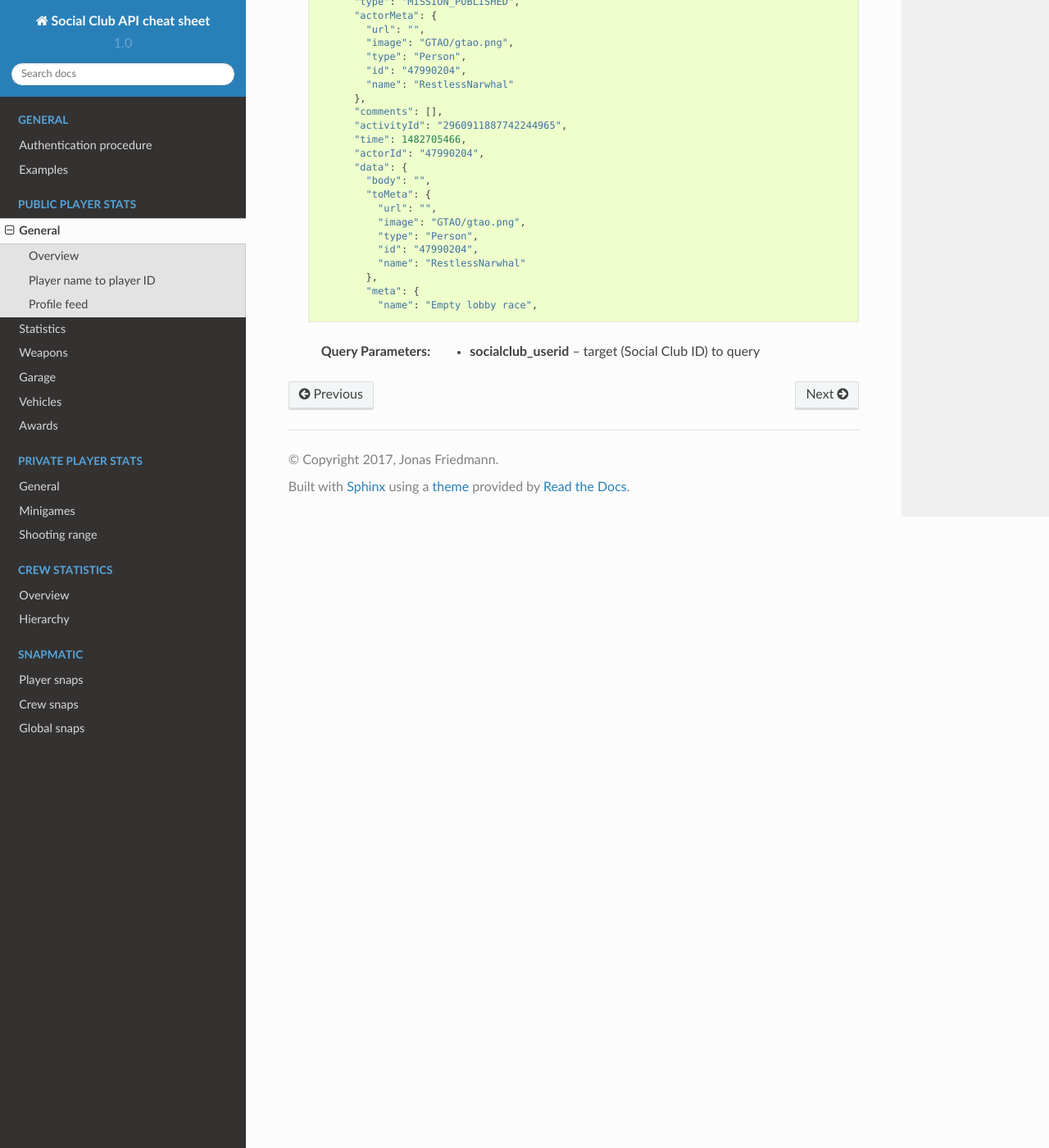
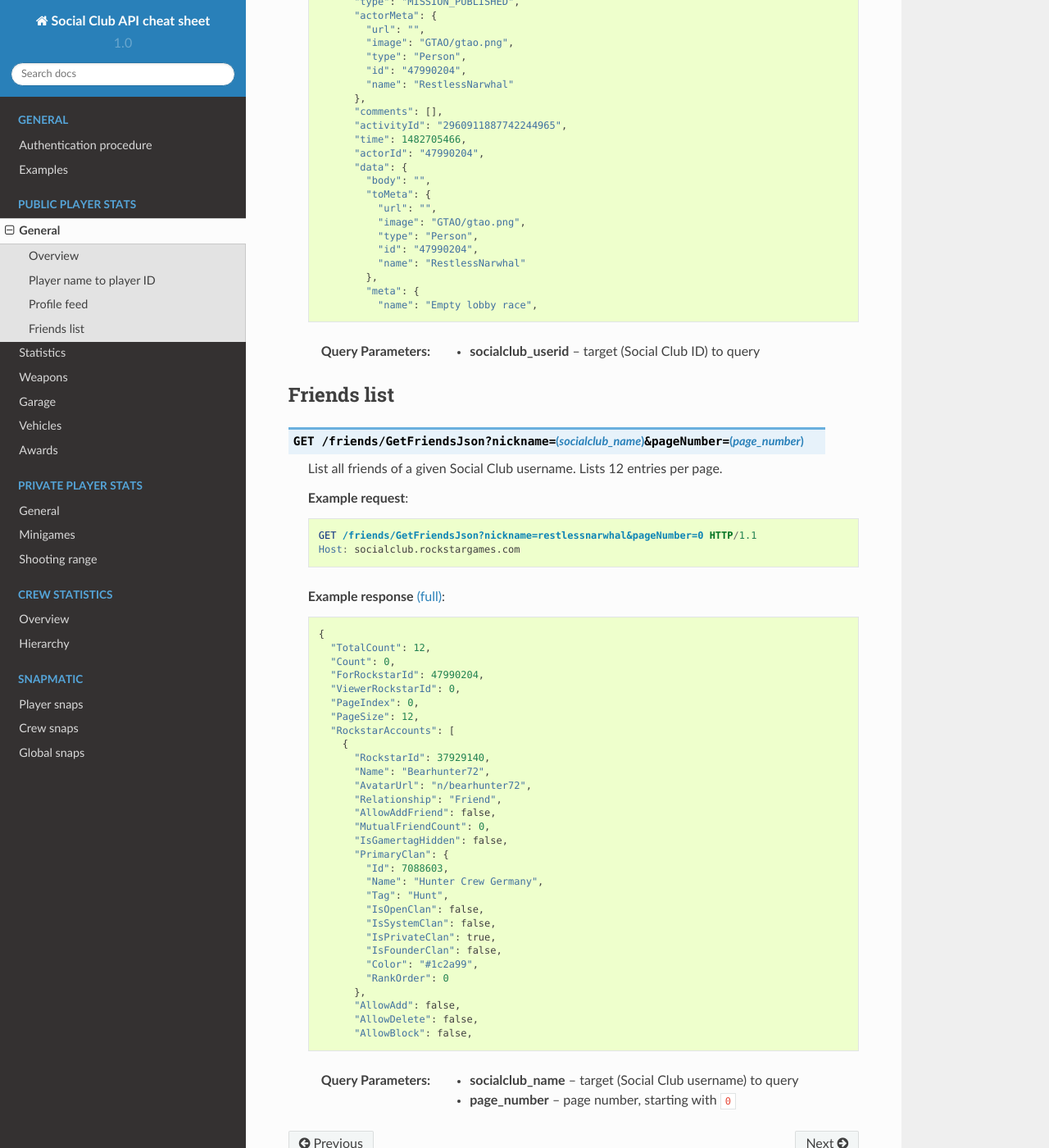
Before and after one commit to gta5-map/Social-Club-API-cheat-sheet, a Sphinx documentation site: the page built from docs/public-general.rst, in a window 1280 px wide and 1400 px high, scrolled down 2710 px. Shown: the whole window at 82% size. Built offline with Sphinx 7.4.7 and the Read the Docs theme 2.0.0, drawn with Linux system fonts in a browser that asks for light colours; some of the changed lines change nothing that is shown.

Commit message:
Add new endpoint: public friends list"
Resolve #9

```diff
--- /dev/null
+++ b/docs/_static/responses/public-general_friends-list.txt
@@ -0,0 +1,336 @@
+{
+  "TotalCount": 12,
+  "Count": 0,
+  "ForRockstarId": 47990204,
+  "ViewerRockstarId": 0,
+  "PageIndex": 0,
+  "PageSize": 12,
+  "RockstarAccounts": [
+    {
+      "RockstarId": 37929140,
+      "Name": "Bearhunter72",
+      "AvatarUrl": "n/bearhunter72",
+      "Relationship": "Friend",
+      "AllowAddFriend": false,
+      "MutualFriendCount": 0,
+      "IsGamertagHidden": false,
+      "PrimaryClan": {
+        "Id": 7088603,
+        "Name": "Hunter Crew Germany",
+        "Tag": "Hunt",
+        "IsOpenClan": false,
+        "IsSystemClan": false,
+        "IsPrivateClan": true,
+        "IsFounderClan": false,
+        "Color": "#1c2a99",
+        "RankOrder": 0
+      },
+      "AllowAdd": false,
+      "AllowDelete": false,
+      "AllowBlock": false,
+      "AllowAccept": false,
+      "AllowDecline": false,
+      "AllowCancel": false,
+      "HasCustomMessage": false
+    },
+    {
+      "RockstarId": 8077411,
+      "Name": "BrockAndChips",
+      "AvatarUrl": "n/brockandchips",
+      "Relationship": "Friend",
+      "AllowAddFriend": false,
+      "MutualFriendCount": 0,
+      "IsGamertagHidden": false,
+      "PrimaryClan": {
+        "Id": 15772604,
+        "Name": "JokersJacks",
+        "Tag": "Jack",
+        "IsOpenClan": false,
+        "IsSystemClan": false,
+        "IsPrivateClan": true,
+        "IsFounderClan": false,
+        "Color": "#3333CC",
+        "RankOrder": 1
+      },
+      "AllowAdd": false,
+      "AllowDelete": false,
+      "AllowBlock": false,
+      "AllowAccept": false,
+      "AllowDecline": false,
+      "AllowCancel": false,
+      "HasCustomMessage": false
+    },
+    {
+      "RockstarId": 42367056,
+      "Name": "csimupu",
+      "AvatarUrl": "n/csimupu",
+      "Relationship": "Friend",
+      "AllowAddFriend": false,
+      "MutualFriendCount": 0,
+      "IsGamertagHidden": false,
+      "PrimaryClan": {
+        "Id": 9855423,
+        "Name": "Twin Angels",
+        "Tag": "TWAN",
+        "IsOpenClan": false,
+        "IsSystemClan": false,
+        "IsPrivateClan": true,
+        "IsFounderClan": false,
+        "Color": "#0cc206",
+        "RankOrder": 0
+      },
+      "AllowAdd": false,
+      "AllowDelete": false,
+      "AllowBlock": false,
+      "AllowAccept": false,
+      "AllowDecline": false,
+      "AllowCancel": false,
+      "HasCustomMessage": false
+    },
+    {
+      "RockstarId": 26759759,
+      "Name": "drhoborobo",
+      "AvatarUrl": "n/drhoborobo",
+      "Relationship": "Friend",
+      "AllowAddFriend": false,
+      "MutualFriendCount": 0,
+      "IsGamertagHidden": false,
+      "PrimaryClan": {
+        "Id": 24393522,
+        "Name": "SoullessApaches MCND",
+        "Tag": "SAMC",
+        "IsOpenClan": false,
+        "IsSystemClan": false,
+        "IsPrivateClan": true,
+        "IsFounderClan": false,
+        "Color": "#996E02",
+        "RankOrder": 4
+      },
+      "AllowAdd": false,
+      "AllowDelete": false,
+      "AllowBlock": false,
+      "AllowAccept": false,
+      "AllowDecline": false,
+      "AllowCancel": false,
+      "HasCustomMessage": false
+    },
+    {
+      "RockstarId": 29116463,
+      "Name": "Ewenguy",
+      "AvatarUrl": "n/ewenguy",
+      "Relationship": "Friend",
+      "AllowAddFriend": false,
+      "MutualFriendCount": 0,
+      "IsGamertagHidden": false,
+      "PrimaryClan": {
+        "Id": 11254752,
+        "Name": "THE-YEAHWH-AT",
+        "Tag": "YHWT",
+        "IsOpenClan": false,
+        "IsSystemClan": false,
+        "IsPrivateClan": true,
+        "IsFounderClan": false,
+        "Color": "#0ec752",
+        "RankOrder": 0
+      },
+      "AllowAdd": false,
+      "AllowDelete": false,
+      "AllowBlock": false,
+      "AllowAccept": false,
+      "AllowDecline": false,
+      "AllowCancel": false,
+      "HasCustomMessage": false
+    },
+    {
+      "RockstarId": 42154947,
+      "Name": "Fleusel",
+      "AvatarUrl": "n/fleusel",
+      "Relationship": "Friend",
+      "AllowAddFriend": false,
+      "MutualFriendCount": 0,
+      "IsGamertagHidden": false,
+      "PrimaryClan": {
+        "Id": 7088603,
+        "Name": "Hunter Crew Germany",
+        "Tag": "Hunt",
+        "IsOpenClan": false,
+        "IsSystemClan": false,
+        "IsPrivateClan": true,
+        "IsFounderClan": false,
+        "Color": "#1c2a99",
+        "RankOrder": 4
+      },
+      "AllowAdd": false,
+      "AllowDelete": false,
+      "AllowBlock": false,
+      "AllowAccept": false,
+      "AllowDecline": false,
+      "AllowCancel": false,
+      "HasCustomMessage": false
+    },
+    {
+      "RockstarId": 45193479,
+      "Name": "NarwhalLover3000",
+      "AvatarUrl": "n/narwhallover3000",
+      "Relationship": "Friend",
+      "AllowAddFriend": false,
+      "MutualFriendCount": 0,
+      "IsGamertagHidden": false,
+      "PrimaryClan": {
+        "Id": 3518157,
+        "Name": "Anorexic Narwhals",
+        "Tag": "Horn",
+        "IsOpenClan": true,
+        "IsSystemClan": false,
+        "IsPrivateClan": true,
+        "IsFounderClan": false,
+        "Color": "#14998C",
+        "RankOrder": 4
+      },
+      "AllowAdd": false,
+      "AllowDelete": false,
+      "AllowBlock": false,
+      "AllowAccept": false,
+      "AllowDecline": false,
+      "AllowCancel": false,
+      "HasCustomMessage": false
+    },
+    {
+      "RockstarId": 41810546,
+      "Name": "PR3DATOR238",
+      "AvatarUrl": "n/pr3dator238",
+      "Relationship": "Friend",
+      "AllowAddFriend": false,
+      "MutualFriendCount": 0,
+      "IsGamertagHidden": false,
+      "PrimaryClan": {
+        "Id": 12229148,
+        "Name": "GERMAN PR3DATORS",
+        "Tag": "xger",
+        "IsOpenClan": true,
+        "IsSystemClan": false,
+        "IsPrivateClan": true,
+        "IsFounderClan": false,
+        "Color": "#33db1c",
+        "RankOrder": 0
+      },
+      "AllowAdd": false,
+      "AllowDelete": false,
+      "AllowBlock": false,
+      "AllowAccept": false,
+      "AllowDecline": false,
+      "AllowCancel": false,
+      "HasCustomMessage": false
+    },
+    {
+      "RockstarId": 48198555,
+      "Name": "rnarian",
+      "AvatarUrl": "n/rnarian",
+      "Relationship": "None",
+      "AllowAddFriend": false,
+      "MutualFriendCount": 0,
+      "IsGamertagHidden": false,
+      "PrimaryClan": {
+        "Id": 11254752,
+        "Name": "THE-YEAHWH-AT",
+        "Tag": "YHWT",
+        "IsOpenClan": false,
+        "IsSystemClan": false,
+        "IsPrivateClan": true,
+        "IsFounderClan": false,
+        "Color": "#0ec752",
+        "RankOrder": 2
+      },
+      "AllowAdd": true,
+      "AllowDelete": false,
+      "AllowBlock": false,
+      "AllowAccept": false,
+      "AllowDecline": false,
+      "AllowCancel": false,
+      "HasCustomMessage": false
+    },
+    {
+      "RockstarId": 34667958,
+      "Name": "ShrekTheHumper",
+      "AvatarUrl": "n/shrekthehumper",
+      "Relationship": "Friend",
+      "AllowAddFriend": false,
+      "MutualFriendCount": 0,
+      "IsGamertagHidden": false,
+      "PrimaryClan": {
+        "Id": 8749103,
+        "Name": "N-Money",
+        "Tag": "Euro",
+        "IsOpenClan": true,
+        "IsSystemClan": false,
+        "IsPrivateClan": true,
+        "IsFounderClan": false,
+        "Color": "#ff0303",
+        "RankOrder": 4
+      },
+      "AllowAdd": false,
+      "AllowDelete": false,
+      "AllowBlock": false,
+      "AllowAccept": false,
+      "AllowDecline": false,
+      "AllowCancel": false,
+      "HasCustomMessage": false
+    },
+    {
+      "RockstarId": 25645543,
+      "Name": "SnappyboyGTA",
+      "AvatarUrl": "n/snappyboygta",
+      "Relationship": "Friend",
+      "AllowAddFriend": false,
+      "MutualFriendCount": 0,
+      "IsGamertagHidden": false,
+      "PrimaryClan": {
+        "Id": 7058755,
+        "Name": "GTAAdventures",
+        "Tag": "GTAA",
+        "IsOpenClan": false,
+        "IsSystemClan": false,
+        "IsPrivateClan": true,
+        "IsFounderClan": false,
+        "Color": "#FF4400",
+        "RankOrder": 4
+      },
+      "AllowAdd": false,
+      "AllowDelete": false,
+      "AllowBlock": false,
+      "AllowAccept": false,
+      "AllowDecline": false,
+      "AllowCancel": false,
+      "HasCustomMessage": false
+    },
+    {
+      "RockstarId": 7201283,
+      "Name": "Vendetta_IV",
+      "AvatarUrl": "n/vendetta_iv",
+      "Relationship": "Friend",
+      "AllowAddFriend": false,
+      "MutualFriendCount": 0,
+      "IsGamertagHidden": false,
+      "PrimaryClan": {
+        "Id": 12096658,
+        "Name": "GTAAdventuresXB1",
+        "Tag": "gta1",
+        "IsOpenClan": false,
+        "IsSystemClan": false,
+        "IsPrivateClan": true,
+        "IsFounderClan": false,
+        "Color": "#ff6600",
+        "RankOrder": 4
+      },
+      "AllowAdd": false,
+      "AllowDelete": false,
+      "AllowBlock": false,
+      "AllowAccept": false,
+      "AllowDecline": false,
+      "AllowCancel": false,
+      "HasCustomMessage": false
+    }
+  ],
+  "sl_translate": "ErrorText,MessageText",
+  "Status": true
+}
--- a/docs/public-general.rst
+++ b/docs/public-general.rst
@@ -84,3 +84,27 @@
     :end-line: 30
 
   :query socialclub_userid: target (Social Club ID) to query
+
+Friends list
+------------
+
+.. http:get:: /friends/GetFriendsJson?nickname=(socialclub_name)&pageNumber=(page_number)
+
+  List all friends of a given Social Club username. Lists 12 entries per page.
+
+  **Example request**:
+
+  .. sourcecode:: http
+
+    GET /friends/GetFriendsJson?nickname=restlessnarwhal&pageNumber=0 HTTP/1.1
+    Host: socialclub.rockstargames.com
+
+  **Example response** `(full) <_static/responses/public-general_friends-list.txt>`__:
+
+  .. include:: _static/responses/public-general_friends-list.txt
+    :literal:
+    :code: json
+    :end-line: 30
+
+  :query socialclub_name: target (Social Club username) to query
+  :query page_number: page number, starting with ``0``
```
